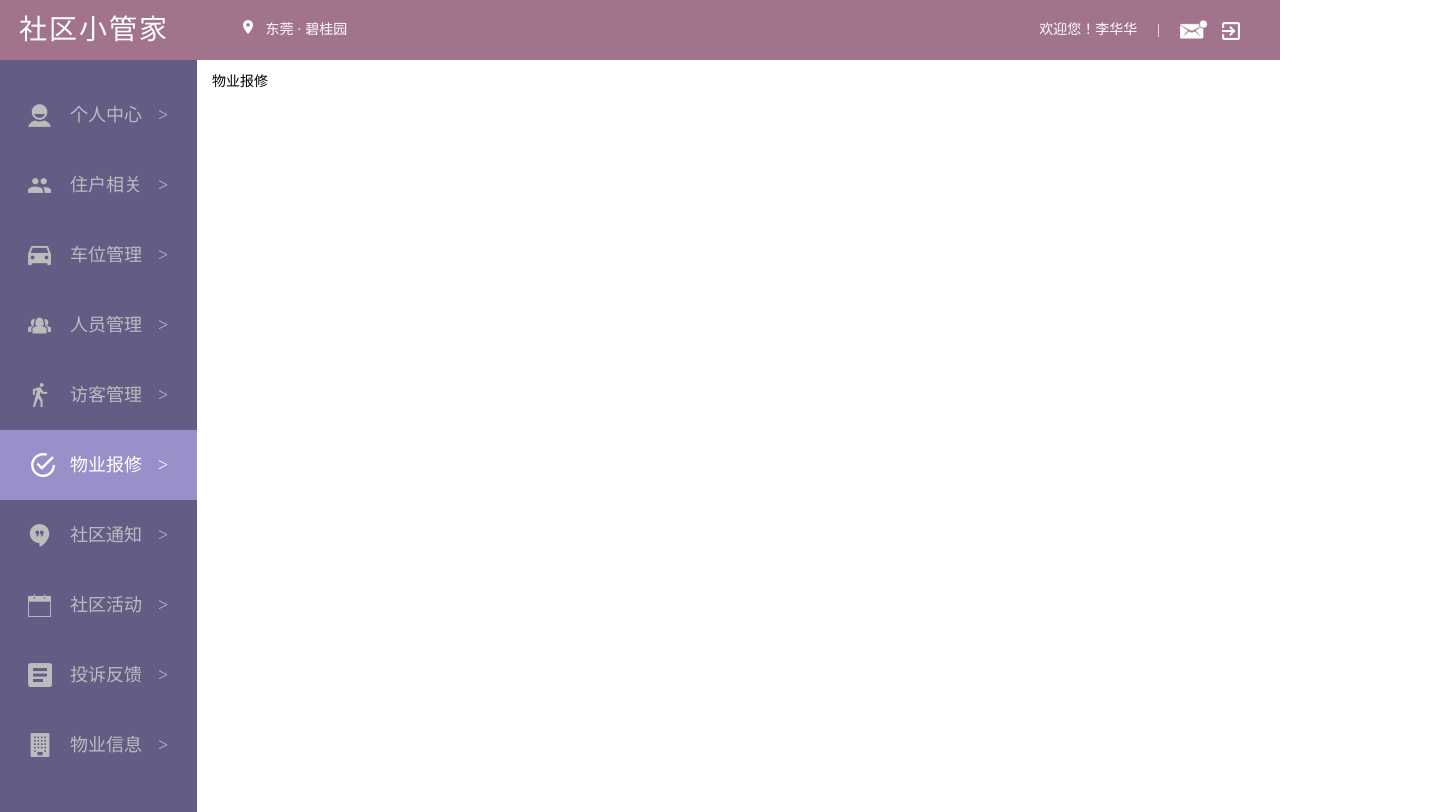
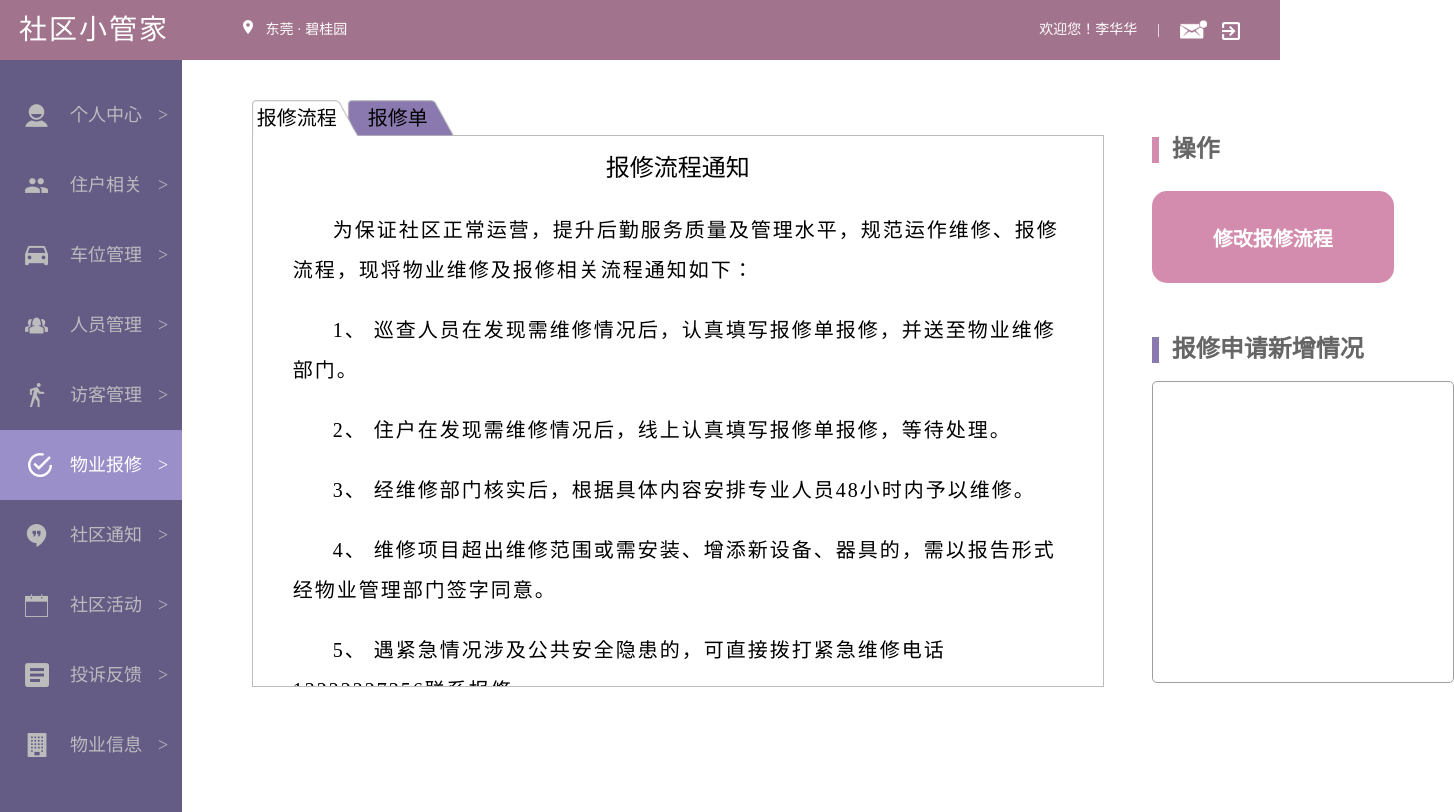
Before and after one commit to WritingCode6/CommunityManagementSystem-frontend, a Vue app: page /index/repair in a window 1280 px wide. Shown: the whole page, 1454 px wide, since content can reach past the window. Built offline with nearby package versions, Linux system fonts and the light colour scheme.

Commit message:
新增物业报修页面
1.初步完成报修流程板块
2.报修单板块未开始

```diff
--- a/src/views/repair/repair.vue
+++ b/src/views/repair/repair.vue
@@ -1,18 +1,280 @@
 <template>
   <div id="repair">
-    物业报修
+    <div class="repairProcessRead" v-show="repairProcessRead">
+      <ul>
+        <li class="repairProcess">
+          <span>报修流程</span>
+        </li>
+        <li class="repairForm">
+          <a href @click.prevent="toRepairFormRead">报修单</a>
+        </li>
+      </ul>
+      <div class="content">
+        <h3>报修流程通知</h3>
+        <p>{{ msg1 }}</p>
+        <p>{{ msg2 }}</p>
+        <p>{{ msg3 }}</p>
+        <p>{{ msg4 }}</p>
+        <p>{{ msg5 }}</p>
+        <p>{{ msg6 }}</p>
+        <p>{{ msg7 }}</p>
+      </div>
+      <div class="option">
+        <h4>操作</h4>
+        <button type="button" @click="openModifyProcess">修改报修流程</button>
+      </div>
+      <div class="repairPicture">
+        <h4>报修申请新增情况</h4>
+        <div class="picture">
+          <!-- 曲线画在这里 -->
+        </div>
+      </div>
+    </div>
+    <div class="modifyProcessWindows" v-show="modifyProncess">
+      <div class="modifyProcessBox">
+        <h4>修改报修流程</h4>
+        <div class="back">
+          <a href @click.prevent="closeModifyProcess">
+            <img src="../../assets/image/icon/icon_back.png" alt />
+          </a>
+        </div>
+        <div class="modifycontent">
+          <textarea type="text" style="resize:none" v-model="msg"></textarea>
+        </div>
+        <div class="button">
+          <button type="button" value="保存修改" class="saveButton" @click="saveModifyProcess">保存修改</button>
+        </div>
+      </div>
+    </div>
   </div>
 </template>
 
 <script>
-  export default {
-    name: "repair",
-    data() {
-      return {}
+export default {
+  name: "repair",
+  data() {
+    return {
+      repairProcessRead: true,
+      modifyProncess: false,
+
+      msg:
+        " 为保证社区正常运营，提升后勤服务质量及管理水平，规范运作维修、报修流程，现将物业维修及报修相关流程通知如下：\n" +
+        "1、 巡查人员在发现需维修情况后，认真填写报修单报修，并送至物业维修部门。\n" +
+        "2、 住户在发现需维修情况后，线上认真填写报修单报修，等待处理。\n" +
+        "3、 经维修部门核实后，根据具体内容安排专业人员48小时内予以维修。\n" +
+        "4、 维修项目超出维修范围或需安装、增添新设备、器具的，需以报告形式经物业管理部门签字同意。\n" +
+        "5、 遇紧急情况涉及公共安全隐患的，可直接拨打紧急维修电话13222227356联系报修。\n" +
+        "6、 报修单填写维修项目属人为故意损坏的，必须由损坏人员赔付后方可维修。",
+      msg1:
+        "为保证社区正常运营，提升后勤服务质量及管理水平，规范运作维修、报修流程，现将物业维修及报修相关流程通知如下：",
+      msg2:
+        "1、 巡查人员在发现需维修情况后，认真填写报修单报修，并送至物业维修部门。",
+      msg3: "2、 住户在发现需维修情况后，线上认真填写报修单报修，等待处理。",
+      msg4: "3、 经维修部门核实后，根据具体内容安排专业人员48小时内予以维修。",
+      msg5:
+        "4、 维修项目超出维修范围或需安装、增添新设备、器具的，需以报告形式经物业管理部门签字同意。",
+      msg6:
+        "5、 遇紧急情况涉及公共安全隐患的，可直接拨打紧急维修电话13222227356联系报修。",
+      msg7:
+        "6、 报修单填写维修项目属人为故意损坏的，必须由损坏人员赔付后方可维修。"
+    };
+  },
+  methods: {
+    //切换到报修单板块
+    toRepairFormRead() {},
+    //打开修改报修流程窗口
+    openModifyProcess() {
+      this.modifyProncess = true;
+    },
+    //关闭修改报修流程窗口
+    closeModifyProcess() {
+      this.modifyProncess = false;
+    },
+    //保存修改报修流程
+    saveModifyProcess() {
+      this.modifyProncess = false;
     }
   }
+};
 </script>
 
 <style scoped>
-
+.repairProcessRead,
+.repairFormRead {
+  margin-top: 25px;
+  position: relative;
+  left: 55px;
+}
+.repairProcessRead ul {
+  background-image: url("../../assets/image/tab/two_left.png");
+}
+.repairFormRead ul {
+  background-image: url("../../assets/image/tab/two_right.png");
+}
+.repairProcessRead ul,
+.repairFormRead ul {
+  background-size: 202px;
+  background-repeat: no-repeat;
+  width: 1012px;
+  height: 36px;
+  position: relative;
+  z-index: 1;
+}
+li {
+  float: left;
+}
+span,
+a {
+  display: block;
+  width: 90px;
+  height: 36px;
+  font-size: 20px;
+  text-align: center;
+  line-height: 36px;
+  color: black;
+  position: absolute;
+  z-index: 2;
+}
+.repairProcessRead a,
+.repairFormRead span {
+  left: 101px;
+}
+a:hover {
+  color: #fff;
+}
+.repairProcessRead .content {
+  margin-top: -1px;
+  width: 850px;
+  height: 550px;
+  border: 1px solid #bcbcbc;
+  overflow-y: scroll;
+}
+h3 {
+  margin-top: 20px;
+  font-size: 24px;
+  text-align: center;
+  margin-bottom: 30px;
+}
+p {
+  text-indent: 40px;
+  font-size: 20px;
+  margin: 20px 40px;
+  letter-spacing: 2px;
+  line-height: 40px;
+}
+.option,
+.repairPicture {
+  float: left;
+  margin-top: -550px;
+  margin-left: 900px;
+}
+h4 {
+  font-size: 24px;
+  font-weight: bold;
+  color: #666;
+  margin-left: 20px;
+}
+h4::before {
+  content: "";
+  width: 7px;
+  height: 26px;
+  background: #8a79af;
+  position: absolute;
+  left: 900px;
+  z-index: 1;
+}
+.option h4::before {
+  background-color: #d38cad;
+}
+.repairProcessRead button {
+  width: 242px;
+  height: 92px;
+  background: #d38cad;
+  font-size: 20px;
+  font-weight: bold;
+  color: #fff;
+  outline: none;
+  border-width: 0px;
+  border-radius: 15px;
+  cursor: pointer;
+  margin-top: 30px;
+}
+.repairPicture {
+  margin-top: -350px;
+}
+.picture {
+  width: 300px;
+  height: 300px;
+  border: 1px solid rgb(161, 158, 158);
+  margin-top: 20px;
+  border-radius: 5px;
+}
+.modifyProcessWindows {
+  height: 100%;
+  width: 100%;
+  background: rgba(0, 0, 0, 0.5);
+  position: absolute;
+  left: 0;
+  top: 0;
+  z-index: 999;
+}
+.modifyProcessBox {
+  width: 634px;
+  height: 518px;
+  background: #fff;
+  margin: 100px auto;
+  position: relative;
+}
+.modifyProcessBox h4 {
+  padding-top: 24px;
+  margin-left: 50px;
+  color: #000;
+}
+.modifyProcessBox h4::before {
+  left: 22px;
+  z-index: 1;
+}
+.modifyProcessBox h4::after {
+  content: "";
+  width: 94%;
+  height: 1px;
+  background: #666;
+  position: absolute;
+  top: 60px;
+  left: 18px;
+  z-index: 2;
+}
+.modifyProcessBox .back {
+  position: absolute;
+  left: 550px;
+  top: 20px;
+}
+.modifycontent {
+  height: 80%;
+}
+.modifyProcessBox textarea {
+  width: 90%;
+  height: 85%;
+  margin: 35px 29px;
+  font-size: 20px;
+  overflow-y: scroll;
+}
+.modifyProcessBox .button {
+  height: 58px;
+  width: 100%;
+  background: #bcbcbc;
+}
+.saveButton {
+  width: 120px;
+  height: 39px;
+  background: #8a79af;
+  margin-left: 249px;
+  margin-top: 10px;
+  font-size: 18px;
+  color: #fff;
+  outline: none;
+  border-width: 0px;
+  border-radius: 20px;
+  cursor: pointer;
+}
 </style>
```
